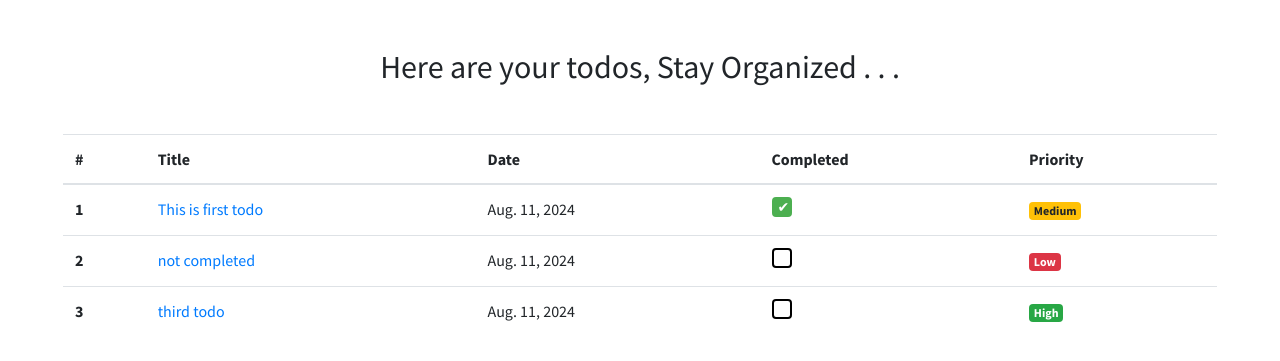
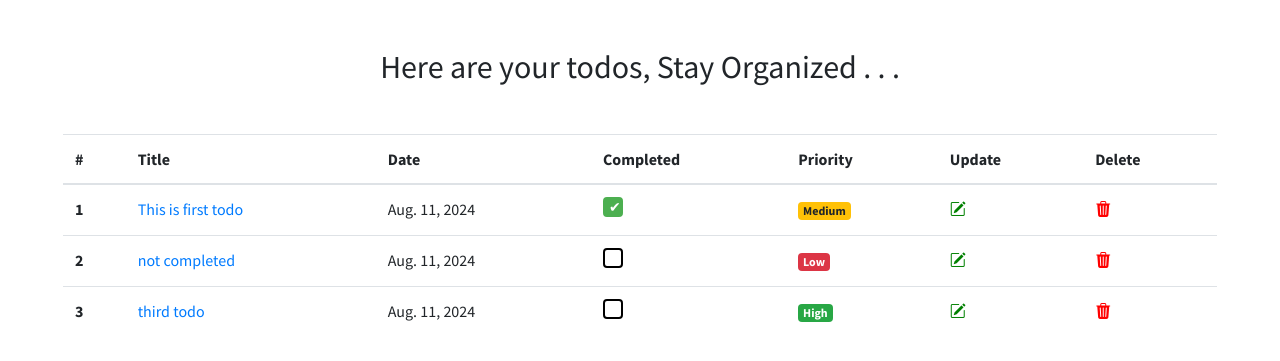
Before and after one commit to SaberHardy/TodoProjectMedium, a Django app: page / in a window 1280 px wide. Shown: the top 361 px of the page. Run offline with Django 5.2, Linux system fonts and the light colour scheme; data comes from the database, SQL or seed files in the repository; some libraries are stand-ins or nearby versions.

Commit message:
add delete and update icons

```diff
--- a/static/css/styles.css
+++ b/static/css/styles.css
@@ -122,3 +122,11 @@ input[type="checkbox"]:focus {
     outline: none;
     box-shadow: 0 0 3px 2px rgba(100, 100, 100, 0.5);
 }
+
+.bi-pencil-square {
+    color: green;
+}
+
+.bi-trash3-fill {
+    color: red;
+}
--- a/templates/todoApp/home.html
+++ b/templates/todoApp/home.html
@@ -9,6 +9,7 @@
     <!-- Bootstrap CSS -->
     <link rel="stylesheet" href="https://cdn.jsdelivr.net/npm/bootstrap@4.0.0/dist/css/bootstrap.min.css"
           integrity="sha384-Gn5384xqQ1aoWXA+058RXPxPg6fy4IWvTNh0E263XmFcJlSAwiGgFAW/dAiS6JXm" crossorigin="anonymous">
+    <link rel="stylesheet" href="https://cdn.jsdelivr.net/npm/bootstrap-icons@1.11.3/font/bootstrap-icons.min.css">
     <link rel="stylesheet" href="{% static 'css/styles.css' %}">
 
     <title>Hello, world!</title>
@@ -25,6 +26,8 @@
                 <th scope="col">Date</th>
                 <th scope="col">Completed</th>
                 <th scope="col">Priority</th>
+                <th scope="col">Update</th>
+                <th scope="col">Delete</th>
             </tr>
             </thead>
             <tbody>
@@ -49,6 +52,16 @@
                 {% else %}
                 <td><span class="badge badge-secondary">None</span></td>
                 {% endif %}
+                <td>
+                    <a href="{% url 'index' %}">
+                        <i class="bi bi-pencil-square fill"></i>
+                    </a>
+                </td>
+                <td>
+                    <a href="{% url 'index' %}">
+                        <i class="bi bi-trash3-fill"></i>
+                    </a>
+                </td>
             </tr>
             {% endfor %}
             </tbody>
```
